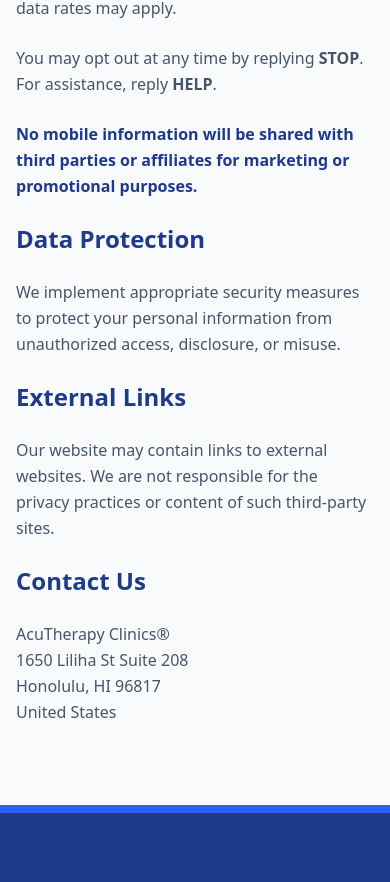
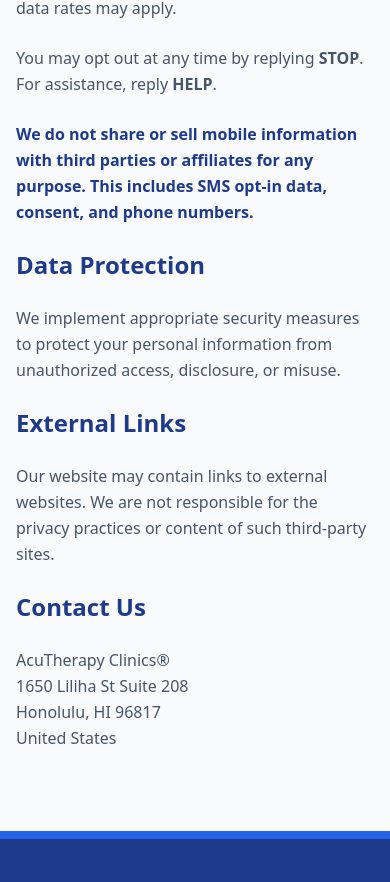
Before and after one commit to acutherapy/acutherapy-web-v2, a React (Vite) app: page /privacy-policy in a window 390 px wide. Shown: the part 1299-2181 px from the top of the page. Built offline with nearby package versions, Linux system fonts and the light colour scheme.

Commit message:
Revise mobile information sharing statement

```diff
--- a/src/pages/PrivacyPolicyPage.tsx
+++ b/src/pages/PrivacyPolicyPage.tsx
@@ -75,7 +75,7 @@ export default function PrivacyPolicyPage() {
 
                     {/* 🚨 CR6002 关键句（必须存在） */}
                     <p className="font-semibold text-blue-900">
-                        No mobile information will be shared with third parties or affiliates for marketing or promotional purposes.
+                        We do not share or sell mobile information with third parties or affiliates for any purpose. This includes SMS opt-in data, consent, and phone numbers.
                     </p>
 
                     {/* Data Protection */}
```
